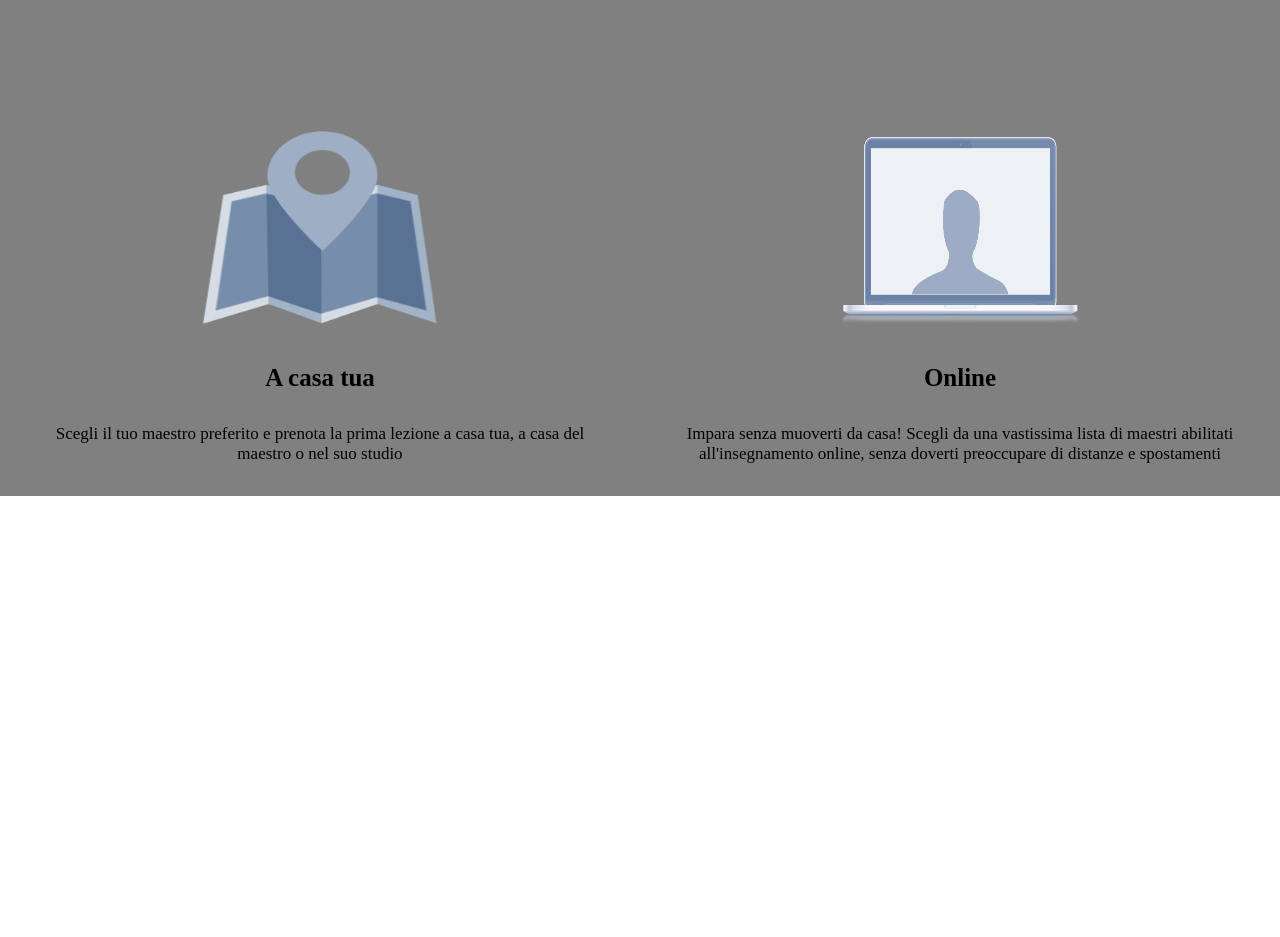
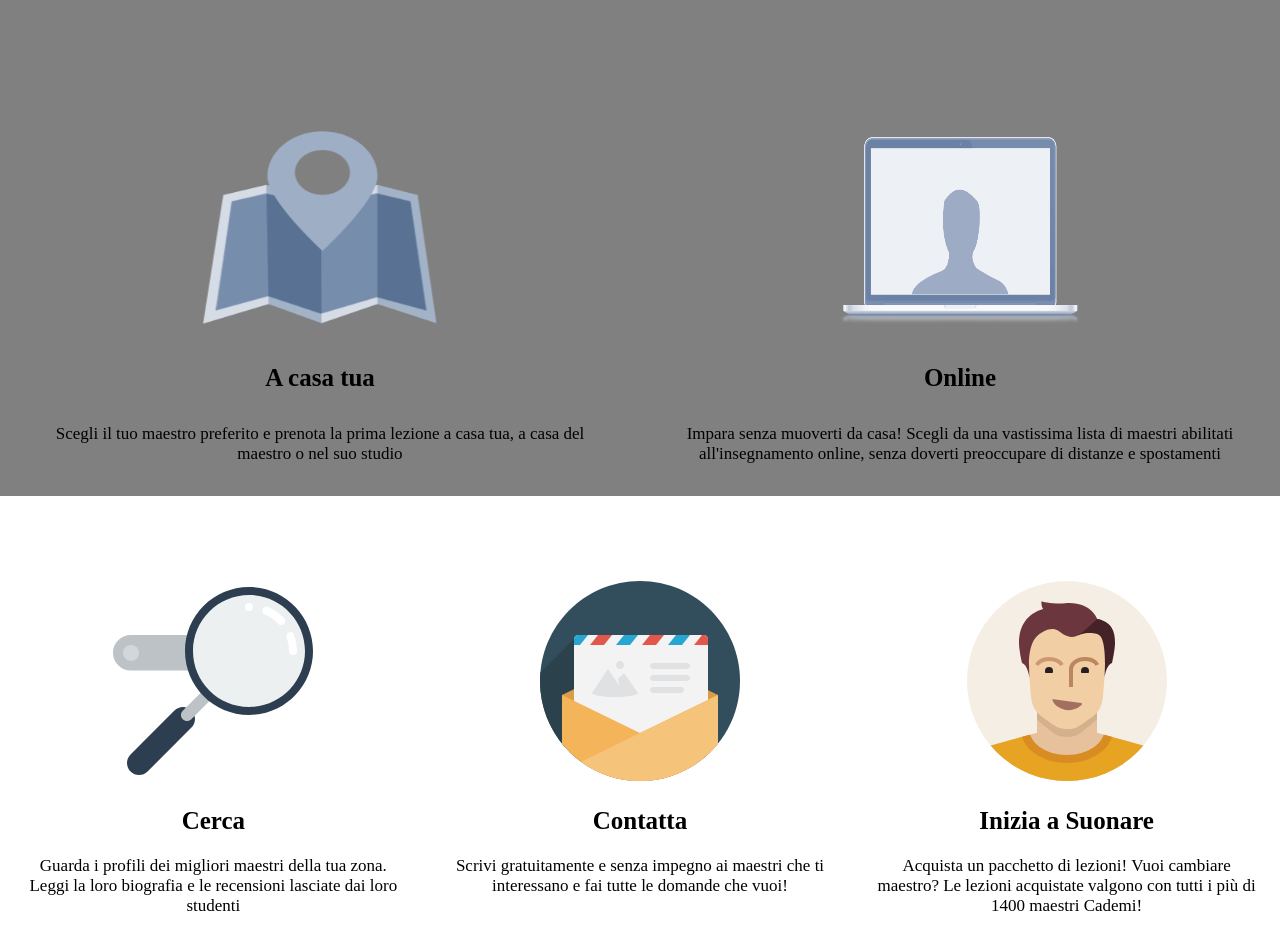
Before and after one commit to carminenicoletta91/html-css-resp-wannabe-12bool, a plain HTML site: page index.html in a window 1280 px wide. Before the commit the page ends 800 px from the top, so only its background shows below. Drawn offline with Linux system fonts and the light colour scheme.

Commit message:
--creato secondo blocco come funziona--

```diff
--- a/12bool.css
+++ b/12bool.css
@@ -9,6 +9,7 @@
 .container{
   max-width: 1300px;
   margin:0 auto;
+
 
 }
 
--- a/index.html
+++ b/index.html
@@ -21,20 +21,36 @@
         <div class="col-lg-6 col-md-6 col-xs-12">
           <div class="row">
             <img src="img/icon/screen.png" alt="">
-            <h2>Online</h2>
+            <h2 >Online</h2>
             <p>Impara senza muoverti da casa! Scegli da una vastissima lista di maestri abilitati all'insegnamento online, senza doverti preoccupare di distanze e spostamenti  </p>
           </div>
         </div>
       </div>
     </div>
+
     <!-- secondo blocco come funziona -->
     <div class="container">
       <div class="row m1">
         <div class="col-lg-4 col-md-12 col-xs-12">
+          <div class="row">
+            <img src="img/search.svg" alt="">
+            <h2>Cerca</h2>
+            <p>Guarda i profili dei migliori maestri della tua zona. Leggi la loro biografia e le recensioni lasciate dai loro studenti </p>
+          </div>
         </div>
         <div class="col-lg-4 col-md-12 col-xs-12">
+          <div class="row">
+              <img src="img/letter.svg" alt="">
+              <h2>Contatta</h2>
+              <p>Scrivi gratuitamente e senza impegno ai maestri che ti interessano e fai tutte le domande che vuoi!</p>
+          </div>
         </div>
         <div class="col-lg-4 col-md-12 col-xs-12">
+          <div class="row">
+              <img src="img/male.svg" alt="">
+              <h2>Inizia a Suonare</h2>
+              <p>Acquista un pacchetto di lezioni! Vuoi cambiare maestro? Le lezioni acquistate valgono con tutti i più di 1400 maestri Cademi! </p>
+          </div>
         </div>
       </div>
     </div>
--- a/master.css
+++ b/master.css
@@ -1,9 +1,5 @@
 [class*='col-']{
   float: left;
-}
-.container .row.m1 [class*='col-']{
-  background-color:gray;
-
 }
 .container .row.m2 [class*='col-']{
   background-color:green;;
@@ -29,3 +25,21 @@
   margin:0 5% 5% 5%;
   font-size:17px;
 }
+
+/*setting blocco come funziona*/
+.col-lg-4.col-md-12.col-xs-12 .row{
+  text-align: center;
+}
+.col-lg-4.col-md-12.col-xs-12 .row img{
+  height: 200px;
+  width:  200px;
+  margin:20% 0 5% 0;
+}
+.col-lg-4.col-md-12.col-xs-12 .row h2{
+  margin:0 5% 5% 5%;
+  font-size:25px;
+}
+.col-lg-4.col-md-12.col-xs-12 .row p{
+  margin:0 5% 5% 5%;
+  font-size:17px;
+}
```
